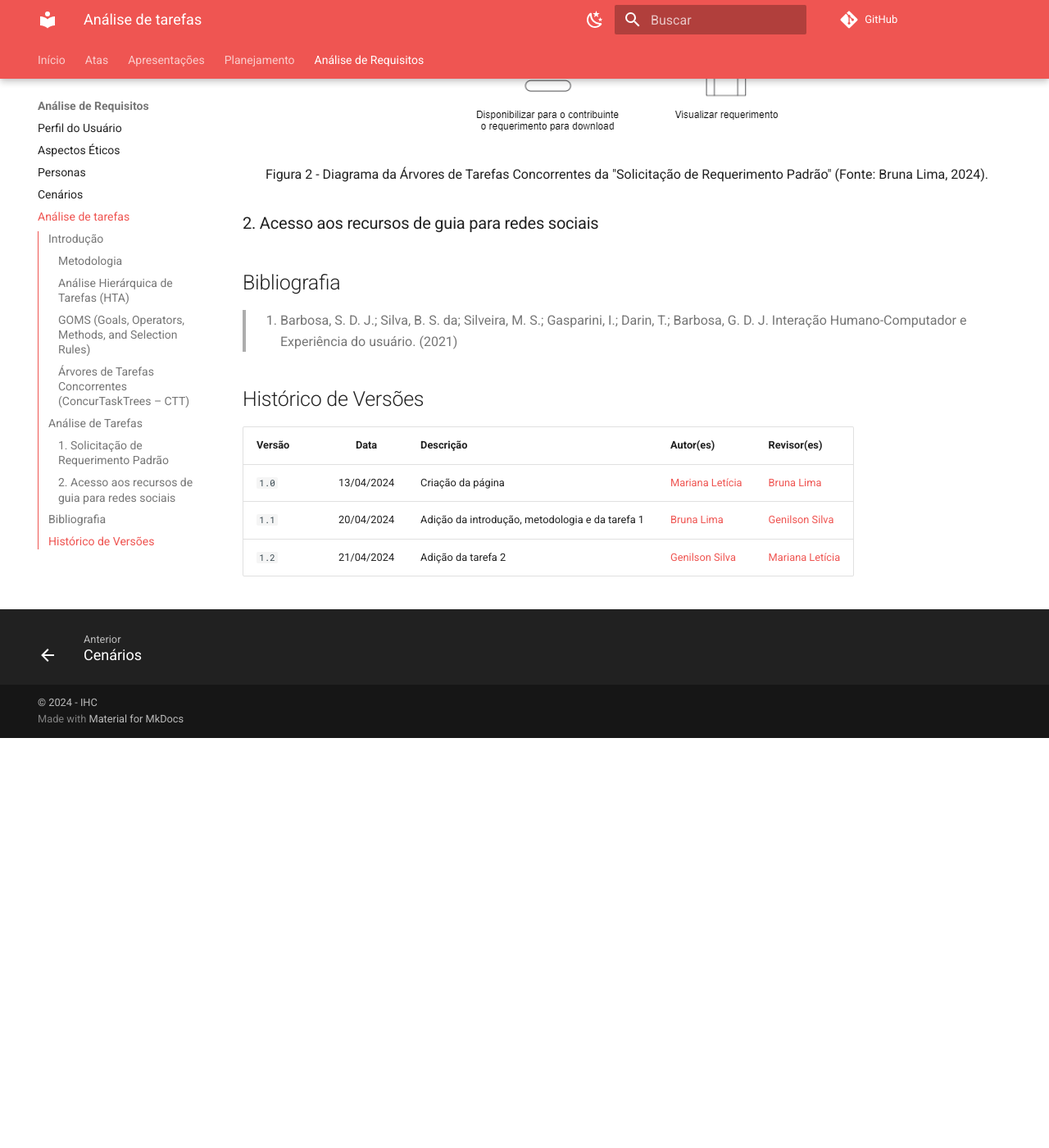
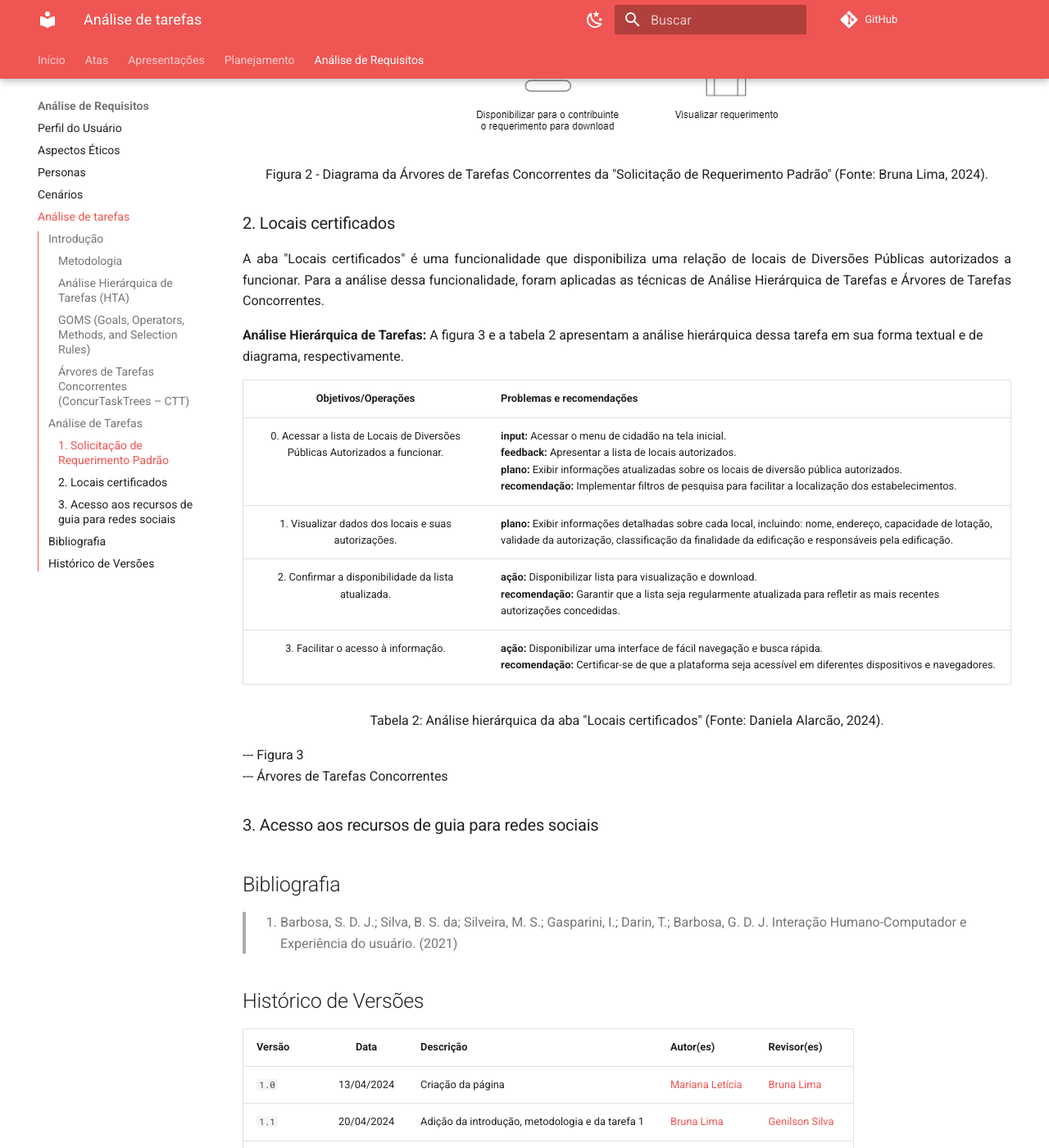
Before and after one commit to Interacao-Humano-Computador/2024.1-CBMERJ, an MkDocs documentation site: the page built from docs/analise_requisitos/analise_tarefas.md, in a window 1280 px wide and 1400 px high, scrolled down 2669 px. Shown: the whole window at 82% size. Built offline with MkDocs 1.6.1 and Material for MkDocs 9.7.7, drawn with Linux system fonts in a browser that asks for light colours; comment, search, counter and statistics services are not loaded; before the commit the page ends 3569 px from its top, so only the background shows below that.

Commit message:
Iniciando tarefa de Locais Certificados

```diff
--- a/docs/analise_requisitos/analise_tarefas.md
+++ b/docs/analise_requisitos/analise_tarefas.md
@@ -38,7 +38,24 @@ Para essa análise, foram aplicadas as técnicas de Análise Hierárquica de Tar
 ![](img/ctt-diagrama-tarefa-1.png)
 <p align="center">Figura 2 - Diagrama da Árvores de Tarefas Concorrentes da "Solicitação de Requerimento Padrão" (Fonte: Bruna Lima, 2024). </p>
 
-### 2. Acesso aos recursos de guia para redes sociais
+### 2. Locais certificados
+<p style="text-align: justify;">A aba "Locais certificados" é uma funcionalidade que disponibiliza uma relação de locais de Diversões Públicas autorizados a funcionar. Para a análise dessa funcionalidade, foram aplicadas as técnicas de Análise Hierárquica de Tarefas e Árvores de Tarefas Concorrentes. </p>
+
+**Análise Hierárquica de Tarefas:** A figura 3 e a tabela 2 apresentam a análise hierárquica dessa tarefa em sua forma textual e de diagrama, respectivamente.
+
+|    Objetivos/Operações    |    Problemas e recomendações    |
+| :-----------------------: | ------------------------------- |
+| 0. Acessar a lista de Locais de Diversões Públicas Autorizados a funcionar. | **input:** Acessar o menu de cidadão na tela inicial.<br> **feedback:** Apresentar a lista de locais autorizados. <br> **plano:** Exibir informações atualizadas sobre os locais de diversão pública autorizados.<br> **recomendação:** Implementar filtros de pesquisa para facilitar a localização dos estabelecimentos. |
+| 1. Visualizar dados dos locais e suas autorizações.  | **plano:** Exibir informações detalhadas sobre cada local, incluindo: nome, endereço, capacidade de lotação, validade da autorização, classificação da finalidade da edificação e responsáveis pela edificação. |
+| 2. Confirmar a disponibilidade da lista atualizada. | **ação:** Disponibilizar lista para visualização e download. <br>**recomendação:** Garantir que a lista seja regularmente atualizada para refletir as mais recentes autorizações concedidas.  |
+| 3. Facilitar o acesso à informação. | **ação:** Disponibilizar uma interface de fácil navegação e busca rápida. <br>**recomendação:** Certificar-se de que a plataforma seja acessível em diferentes dispositivos e navegadores. |
+<p align="center">Tabela 2: Análise hierárquica da aba "Locais certificados" (Fonte: Daniela Alarcão, 2024). </p>
+
+--- Figura 3 <br>
+--- Árvores de Tarefas Concorrentes
+
+
+### 3. Acesso aos recursos de guia para redes sociais
 
 
 
```
